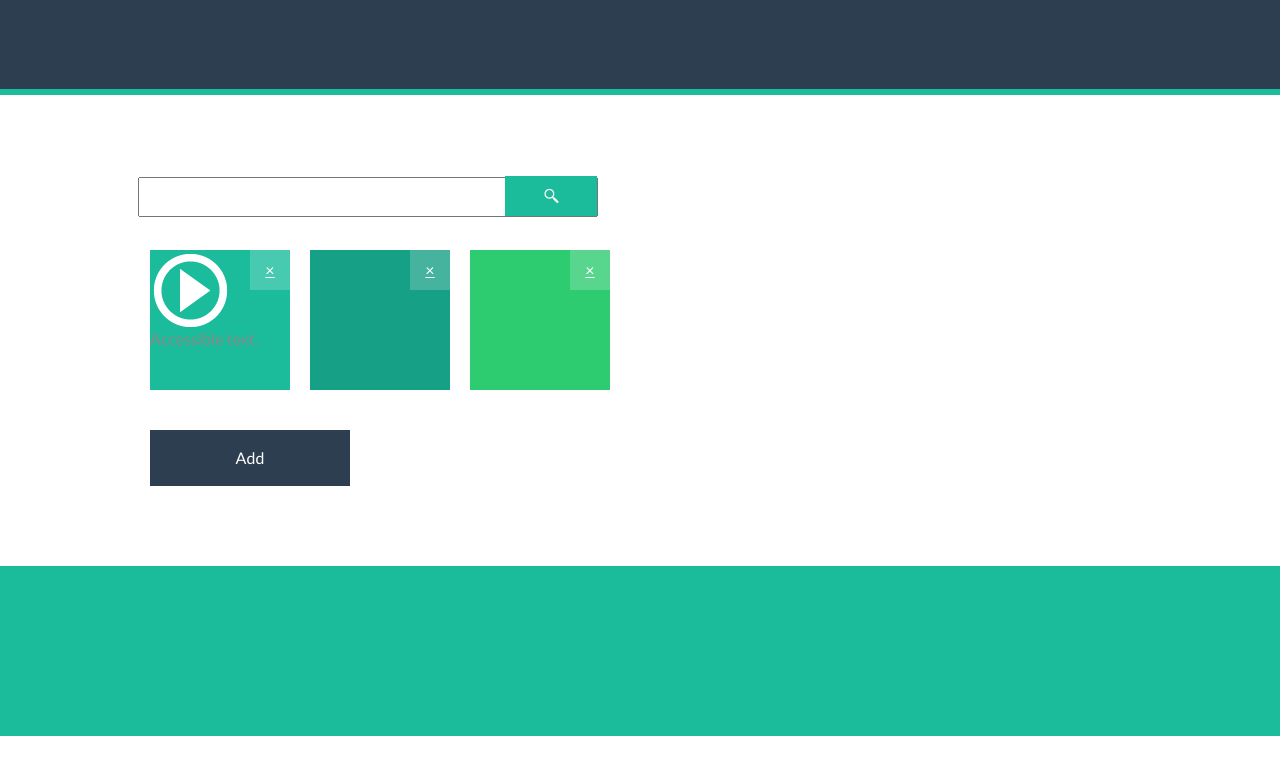
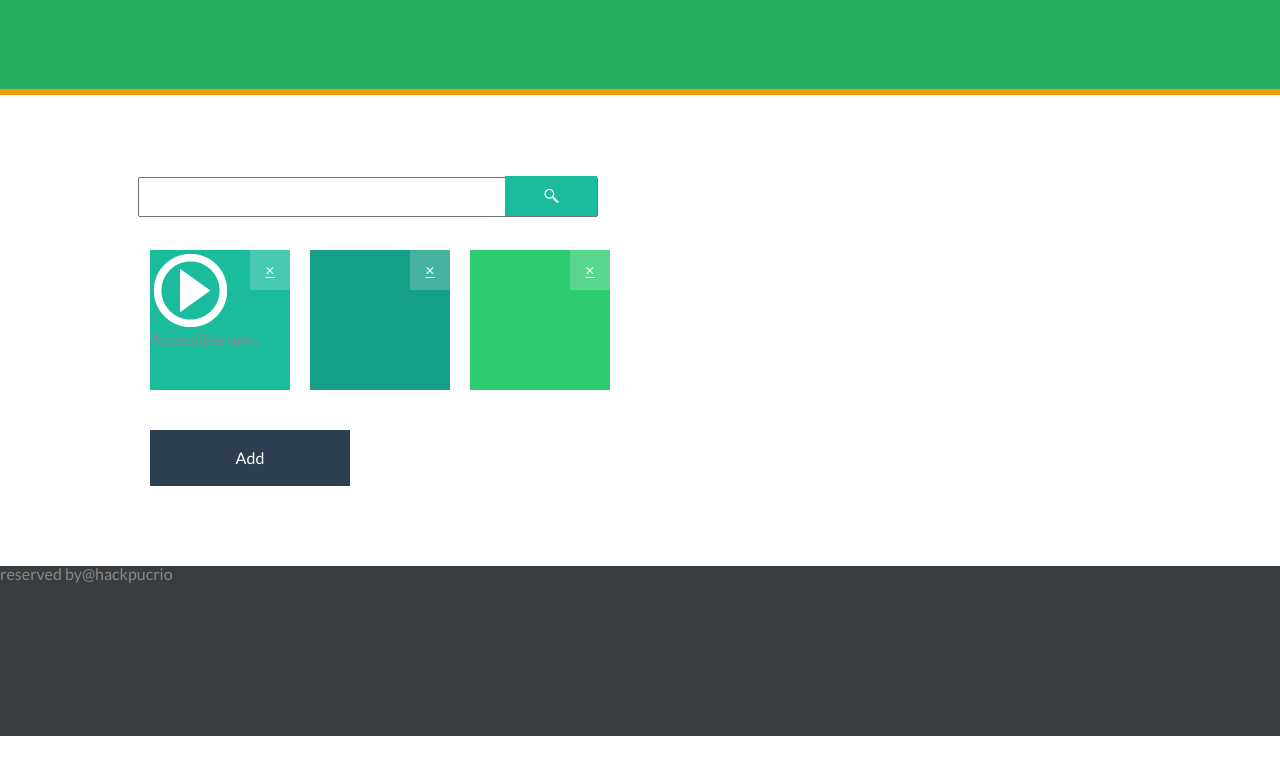
Before and after one commit to leokaplan/hackpuc, a plain HTML site: page www/index.html in a window 1280 px wide. Drawn offline with Linux system fonts and the light colour scheme.

Commit message:
change css

```diff
--- a/www/index.html
+++ b/www/index.html
@@ -62,6 +62,7 @@
       </section>
     </div>
   <footer>
+    reserved by@hackpucrio
   </footer>
   </body>
 </html>
--- a/www/stylesheets/sample.css
+++ b/www/stylesheets/sample.css
@@ -122,12 +122,12 @@ pre {
 header{
   width: 100%;
   height: 90px;
-  background: #2d3e50;
+  background: #27ae61;
 
 }
 hr{
 height: 6px;
-background: #1bbc9b;
+background: #f39c12;
 margin-top: -1px;
 border: none;
 }
@@ -135,7 +135,7 @@ border: none;
 footer{
   width:100%;
   height:170px;
-  background: #1bbc9b;
+  background: #393d40;
 
 }
 
```
